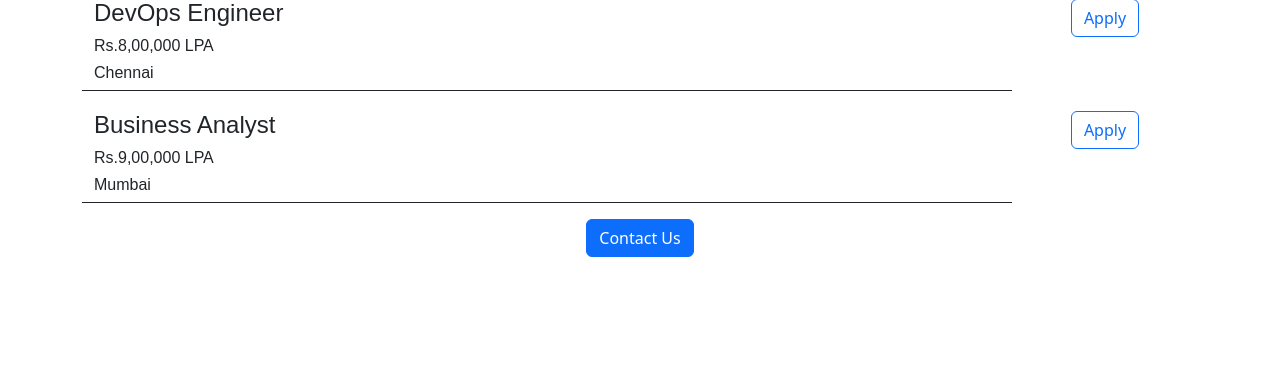
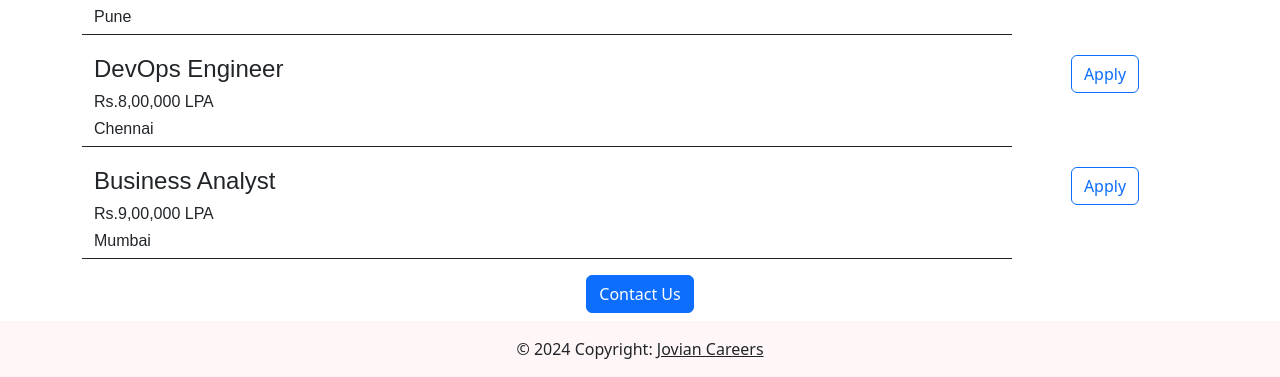
Before and after one commit to neerajbinu/sample_flask_project, a Flask app: page / in a window 1280 px wide. Shown: the part 1084-1461 px from the top of the page. Before the commit the page ends 1341 px from the top, so only its background shows below. Run offline with Flask 3, Linux system fonts and the light colour scheme.

Commit message:
git push

```diff
--- a/templates/home.html
+++ b/templates/home.html
@@ -37,6 +37,7 @@
         <link href="https://cdn.jsdelivr.net/npm/bootstrap@5.3.3/dist/css/bootstrap.min.css" rel="stylesheet" integrity="sha384-QWTKZyjpPEjISv5WaRU9OFeRpok6YctnYmDr5pNlyT2bRjXh0JMhjY6hW+ALEwIH" crossorigin="anonymous">
     </head>
     <body>
+        {%include 'nav.html'%}
         <div class="container">
         <p> Hello there, You'll learn about the job opening at Jovian here.</p>
         <h1> Jovian Careers</h1>
@@ -68,10 +69,11 @@
         <div class="text-center">
          <!-- <div class="position-realtive"> -->
          <!-- <button> Contact Us</button> -->
-         <button class="btn btn-primary" type="button">Contact Us</button>
+         <button class="btn btn-primary mb-2" type="button">Contact Us</button>
          </div>
         </div>
         </div>
+        {%include 'footer.html'%}
         <script src="https://cdn.jsdelivr.net/npm/bootstrap@5.3.3/dist/js/bootstrap.bundle.min.js" integrity="sha384-YvpcrYf0tY3lHB60NNkmXc5s9fDVZLESaAA55NDzOxhy9GkcIdslK1eN7N6jIeHz" crossorigin="anonymous"></script>
     </body>
 </html>
```
